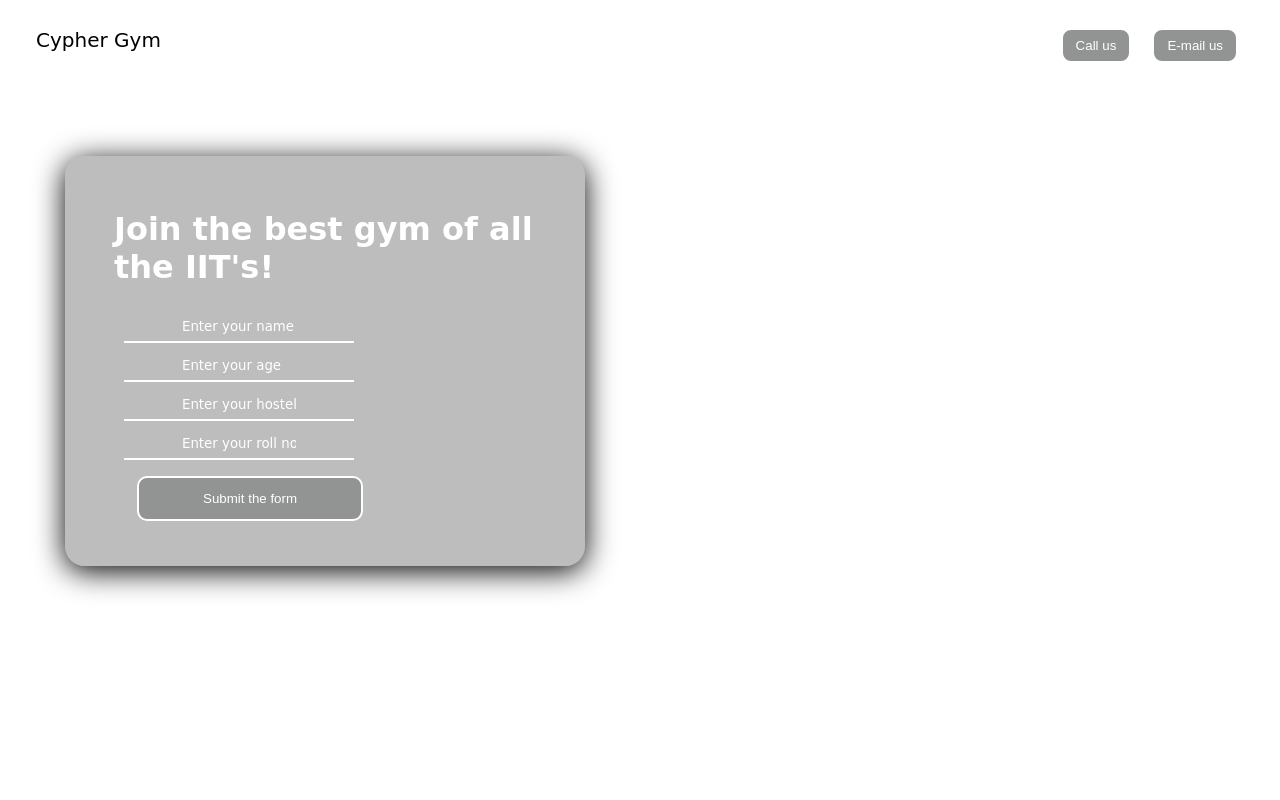
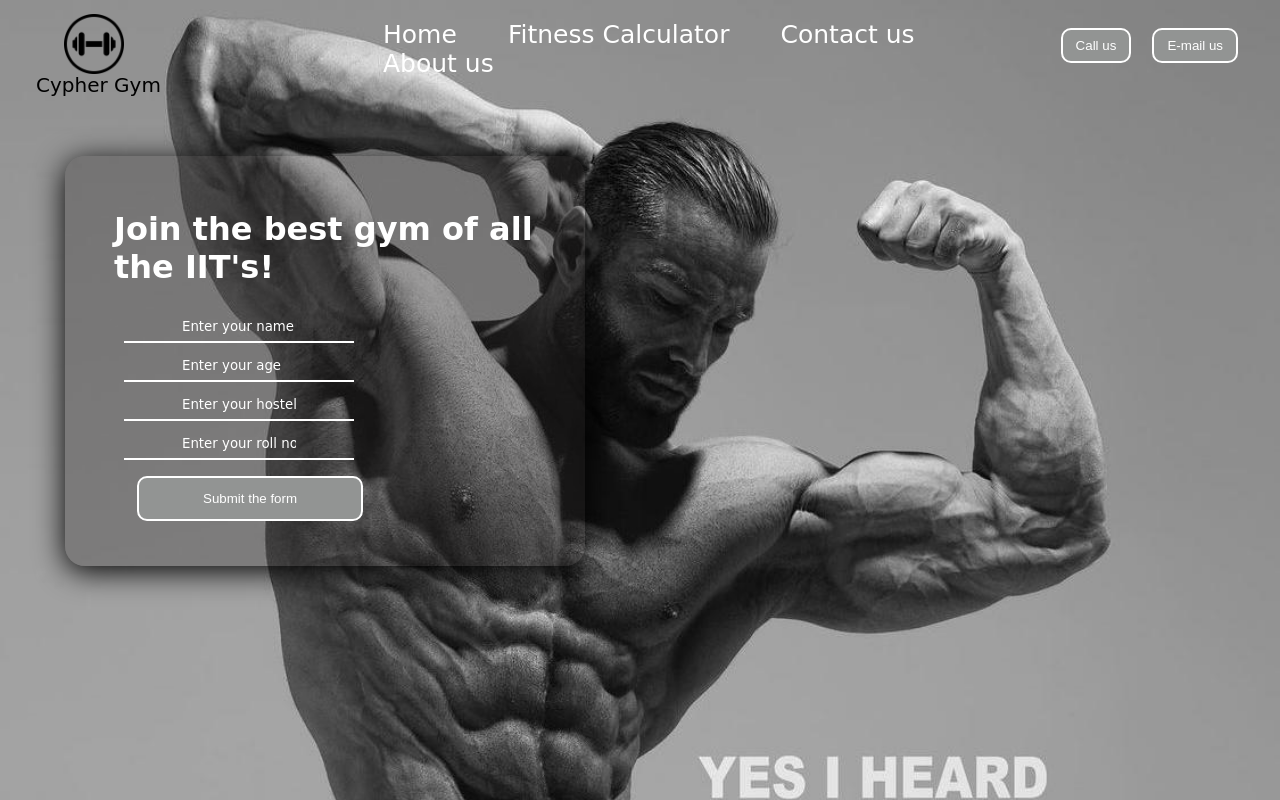
Before and after one commit to Cyphernk13/Gym_website, a plain HTML site: page index.html in a window 1280 px wide. Drawn offline with Linux system fonts and the light colour scheme; a web font is replaced by a local one.

Commit message:
Update index.html

```diff
--- a/index.html
+++ b/index.html
@@ -13,7 +13,7 @@
             color: white;
             margin: 0px;
             padding: 0px;
-            background-image: url("./img/6999339.jpg");
+            background-image: url("Gym Website/img/6999339.jpg");
             background-repeat: no-repeat;
             background-size: cover;
             font-family: 'Baloo Bhaijaan 2', cursive;
@@ -146,7 +146,7 @@
     <header class="header">
         <div class="left">
             <!-- left box for logo -->
-            <img src="./img/pngegg.png" alt="">
+            <img src="Gym Website/img/pngegg.png" alt="">
             <div>Cypher Gym</div>
 
         </div>
```
